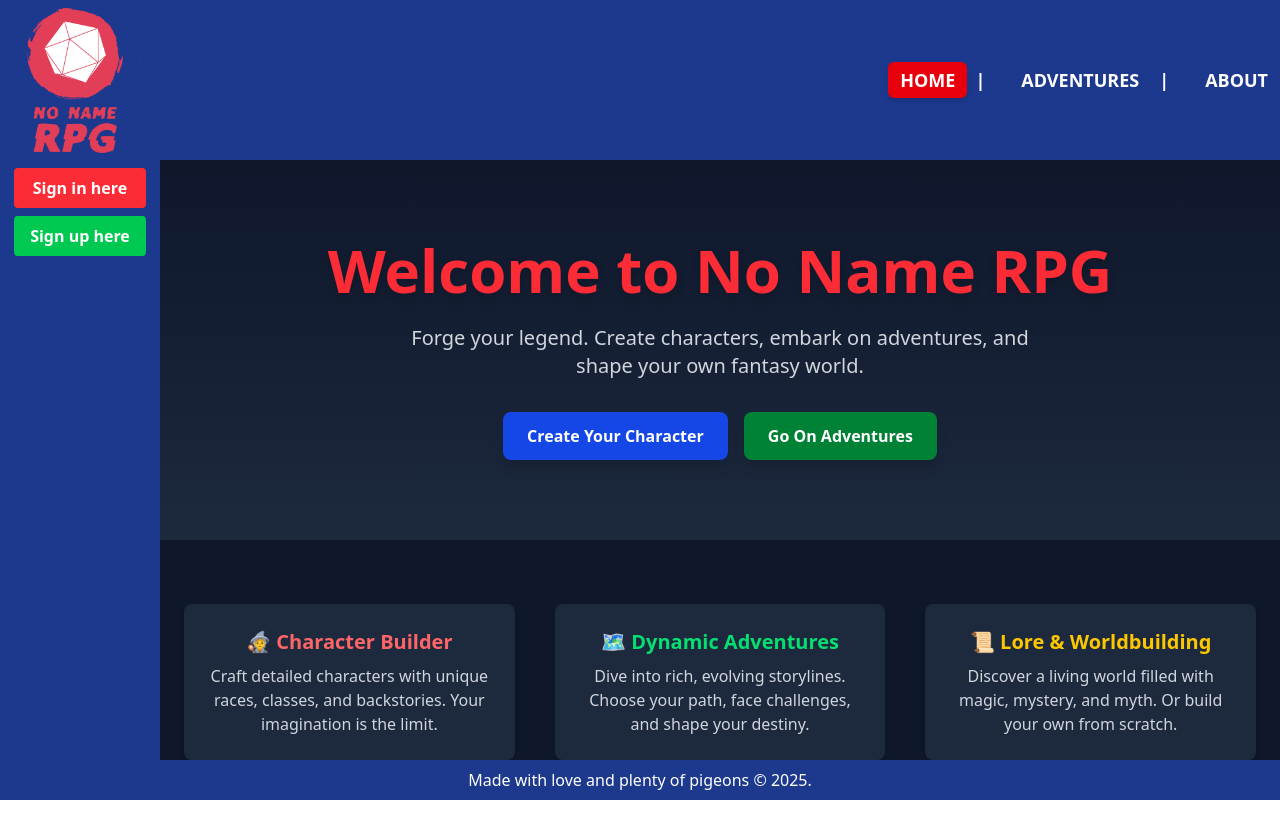
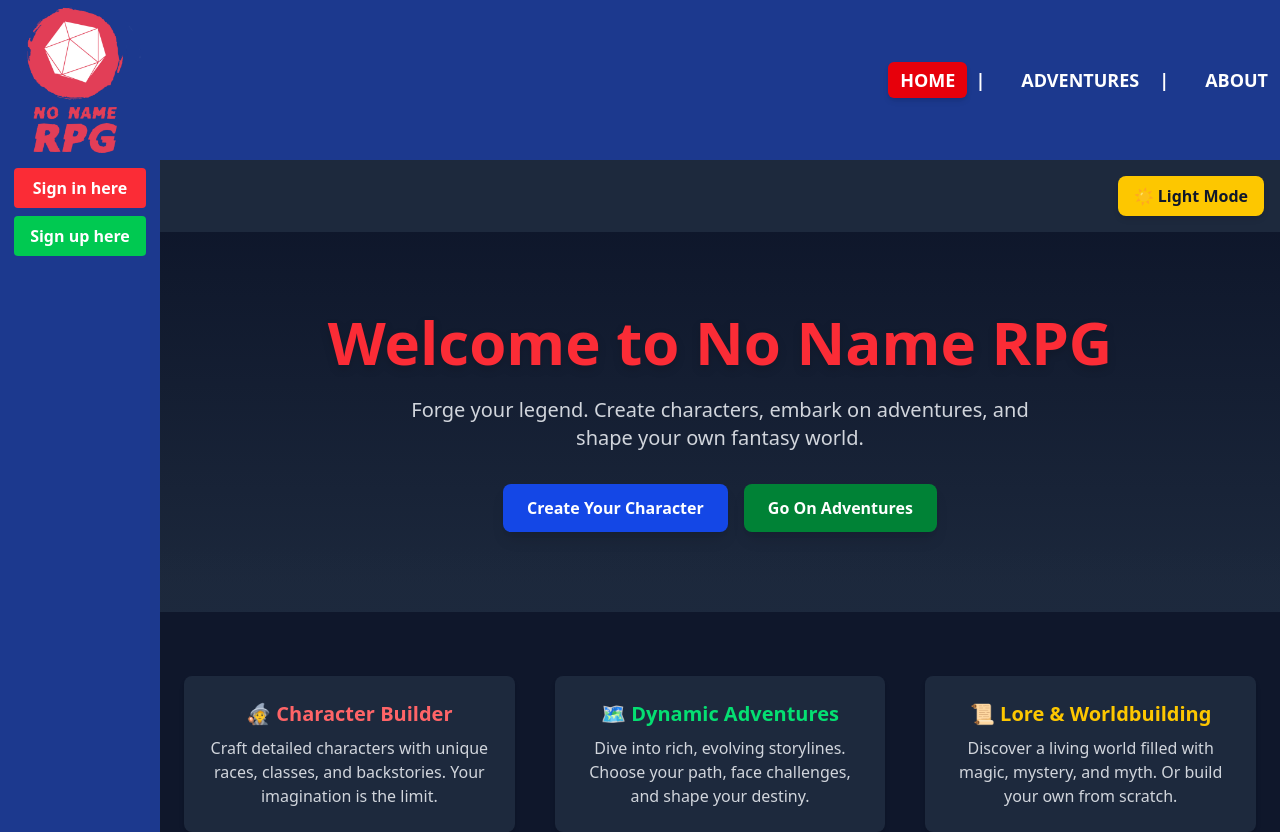
Before and after one commit to jmegabassd/week-12-project, a Next.js app: page / in a window 1280 px wide. Shown: the top 832 px of the page. Before the commit the page ends 800 px from the top, so only its background shows below. Built offline with nearby package versions, Linux system fonts and the light colour scheme; no server answers.

Commit message:
feat: add light and dark mode to home page

```diff
--- a/src/app/page.js
+++ b/src/app/page.js
@@ -1,21 +1,52 @@
+"use client";
 import homepage from "@/styles/homepage.module.css";
+import { useState } from "react";
+export default function HomePage() {
+  const [darkMode, setDarkMode] = useState(true);
 
-export const metadata = {
-  title: "HomePage - No-Name RPG",
-  description: "RPG - Text Adventure Game",
-};
+  return (
+    <div
+      className={`${
+        homepage.maincontainer
+      } min-h-screen transition-colors duration-500 ${
+        darkMode ? "bg-slate-800 text-white" : "bg-gray-100 text-gray-900"
+      }`}
+    >
+      {/* Dark Mode Toggle Button */}
+      <div className="flex justify-end p-4">
+        <button
+          onClick={() => setDarkMode(!darkMode)}
+          className={`px-4 py-2 rounded-lg font-semibold shadow-md transition ${
+            darkMode
+              ? "bg-yellow-400 text-slate-900 hover:bg-yellow-300"
+              : "bg-slate-800 text-white hover:bg-slate-700"
+          }`}
+        >
+          {darkMode ? "☀️ Light Mode" : "🌙 Dark Mode"}
+        </button>
+      </div>
 
-export default function HomePage() {
-  return (
-    <div className={`${homepage.maincontainer} bg-slate-800 text-white`}>
       {/* Hero Section */}
-
-      <section className="relative bg-linear-to-b from-slate-900 to-slate-800 py-20 px-6 text-center">
+      <section
+        className={`relative py-20 px-6 text-center transition-colors duration-500 ${
+          darkMode
+            ? "bg-linear-to-b from-slate-900 to-slate-800"
+            : "bg-linear-to-b from-gray-200 to-gray-100"
+        }`}
+      >
         <div className="max-w-4xl mx-auto space-y-6">
-          <h1 className="text-5xl md:text-6xl font-extrabold text-red-500 drop-shadow-lg">
+          <h1
+            className={`text-5xl md:text-6xl font-extrabold drop-shadow-lg ${
+              darkMode ? "text-red-500" : "text-red-700"
+            }`}
+          >
             Welcome to No Name RPG
           </h1>
-          <p className="text-lg md:text-xl text-gray-300 max-w-2xl mx-auto">
+          <p
+            className={`text-lg md:text-xl max-w-2xl mx-auto ${
+              darkMode ? "text-gray-300" : "text-gray-700"
+            }`}
+          >
             Forge your legend. Create characters, embark on adventures, and
             shape your own fantasy world.
           </p>
@@ -34,37 +65,57 @@ export default function HomePage() {
             </a>
           </div>
         </div>
-
-        {/* Decorative gradient element */}
-        <div className="absolute bottom-0 left-0 right-0 h-16 bg-linear-to-t from-slate-800 to-transparent" />
+        <div
+          className={`absolute bottom-0 left-0 right-0 h-16 ${
+            darkMode
+              ? "bg-linear-to-t from-slate-800 to-transparent"
+              : "bg-linear-to-t from-gray-100 to-transparent"
+          }`}
+        />
       </section>
 
       {/* Features Section */}
-      <section className="py-16 px-6 bg-slate-900">
+      <section
+        className={`py-16 px-6 transition-colors duration-500 ${
+          darkMode ? "bg-slate-900" : "bg-gray-200"
+        }`}
+      >
         <div className="max-w-6xl mx-auto grid md:grid-cols-3 gap-10 text-center">
-          <div className="bg-slate-800 p-6 rounded-lg shadow-md hover:shadow-xl transition">
+          <div
+            className={`p-6 rounded-lg shadow-md hover:shadow-xl transition ${
+              darkMode ? "bg-slate-800" : "bg-white"
+            }`}
+          >
             <h3 className="text-xl font-bold text-red-400 mb-2">
               🧙 Character Builder
             </h3>
-            <p className="text-gray-300">
+            <p className={darkMode ? "text-gray-300" : "text-gray-700"}>
               Craft detailed characters with unique races, classes, and
               backstories. Your imagination is the limit.
             </p>
           </div>
-          <div className="bg-slate-800 p-6 rounded-lg shadow-md hover:shadow-xl transition">
+          <div
+            className={`p-6 rounded-lg shadow-md hover:shadow-xl transition ${
+              darkMode ? "bg-slate-800" : "bg-white"
+            }`}
+          >
             <h3 className="text-xl font-bold text-green-400 mb-2">
               🗺️ Dynamic Adventures
             </h3>
-            <p className="text-gray-300">
+            <p className={darkMode ? "text-gray-300" : "text-gray-700"}>
               Dive into rich, evolving storylines. Choose your path, face
               challenges, and shape your destiny.
             </p>
           </div>
-          <div className="bg-slate-800 p-6 rounded-lg shadow-md hover:shadow-xl transition">
+          <div
+            className={`p-6 rounded-lg shadow-md hover:shadow-xl transition ${
+              darkMode ? "bg-slate-800" : "bg-white"
+            }`}
+          >
             <h3 className="text-xl font-bold text-yellow-400 mb-2">
               📜 Lore & Worldbuilding
             </h3>
-            <p className="text-gray-300">
+            <p className={darkMode ? "text-gray-300" : "text-gray-700"}>
               Discover a living world filled with magic, mystery, and myth. Or
               build your own from scratch.
             </p>
```
